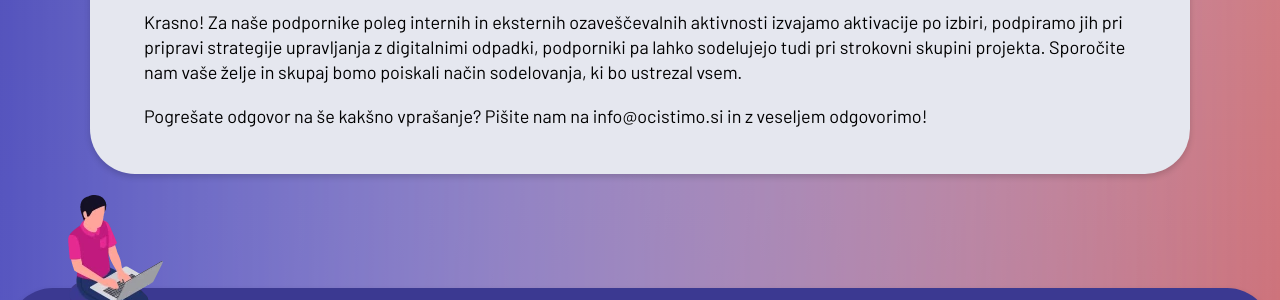
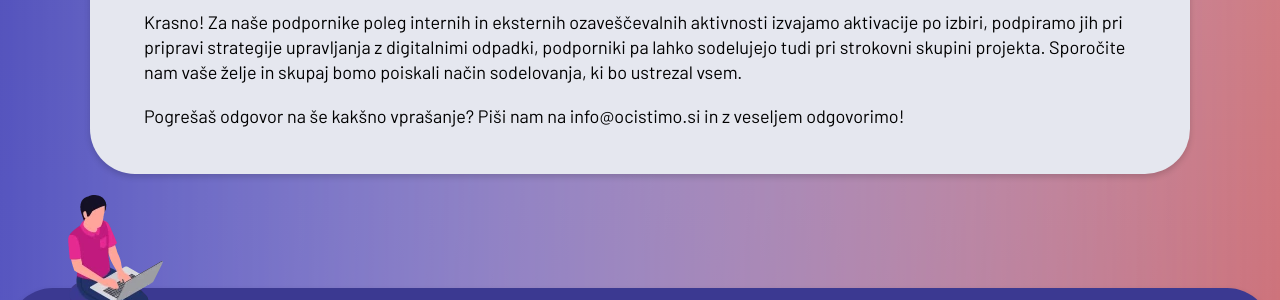
Before and after one commit to ewba/dcd-si, a Jekyll site: the page built from faq.md, in a window 1280 px wide and 900 px high, scrolled down 3336 px. Shown: the part 296-596 px from the top of the window. Built offline with Jekyll 4.4.1, drawn with Linux system fonts in a browser that asks for light colours; some of the changed text lies outside the part shown.

Commit message:
Update faq.md

```diff
--- a/faq.md
+++ b/faq.md
@@ -1,12 +1,14 @@
 ---
 layout: single-page
 meta-image: assets/img/thumb/FAQ.webp
+meta-title: Pogosta vprašanja o digitalnem čiščenju in poteku akcije
+meta-description: Kako akcija poteka, kako sodelovati, kako je digitalno čiščenje povezano z digitalizacijo in še vrsto drugih odgovorov na vprašanja smo zbrali na enem mestu.
 title: Pogosta vprašanja
 ---
 
 Skoči na vprašanja o [konceptu projekta](#o-konceptu-projekta), [čiščenju](#o-čiščenju) in [skupinskem čiščenju](#čiščenje-za-skupine).
 
-Imate še kakšno vprašanje? Pišite nam na info@ocistimo.si.
+Imaš še kakšno vprašanje? Piši nam na info@ocistimo.si.
 
 ## O konceptu projekta
 ### Ali nimamo na svetu več drugih bolj pomembnih okoljskih izzivov?
@@ -79,4 +81,4 @@
 Krasno! Za naše podpornike poleg internih in eksternih ozaveščevalnih aktivnosti izvajamo aktivacije po izbiri, podpiramo jih pri pripravi strategije upravljanja z digitalnimi odpadki, podporniki pa lahko sodelujejo tudi pri strokovni skupini projekta. Sporočite nam vaše želje in skupaj bomo poiskali način sodelovanja, ki bo ustrezal vsem.
 
 
-Pogrešate odgovor na še kakšno vprašanje? Pišite nam na info@ocistimo.si in z veseljem odgovorimo!
+Pogrešaš odgovor na še kakšno vprašanje? Piši nam na info@ocistimo.si in z veseljem odgovorimo!
```
